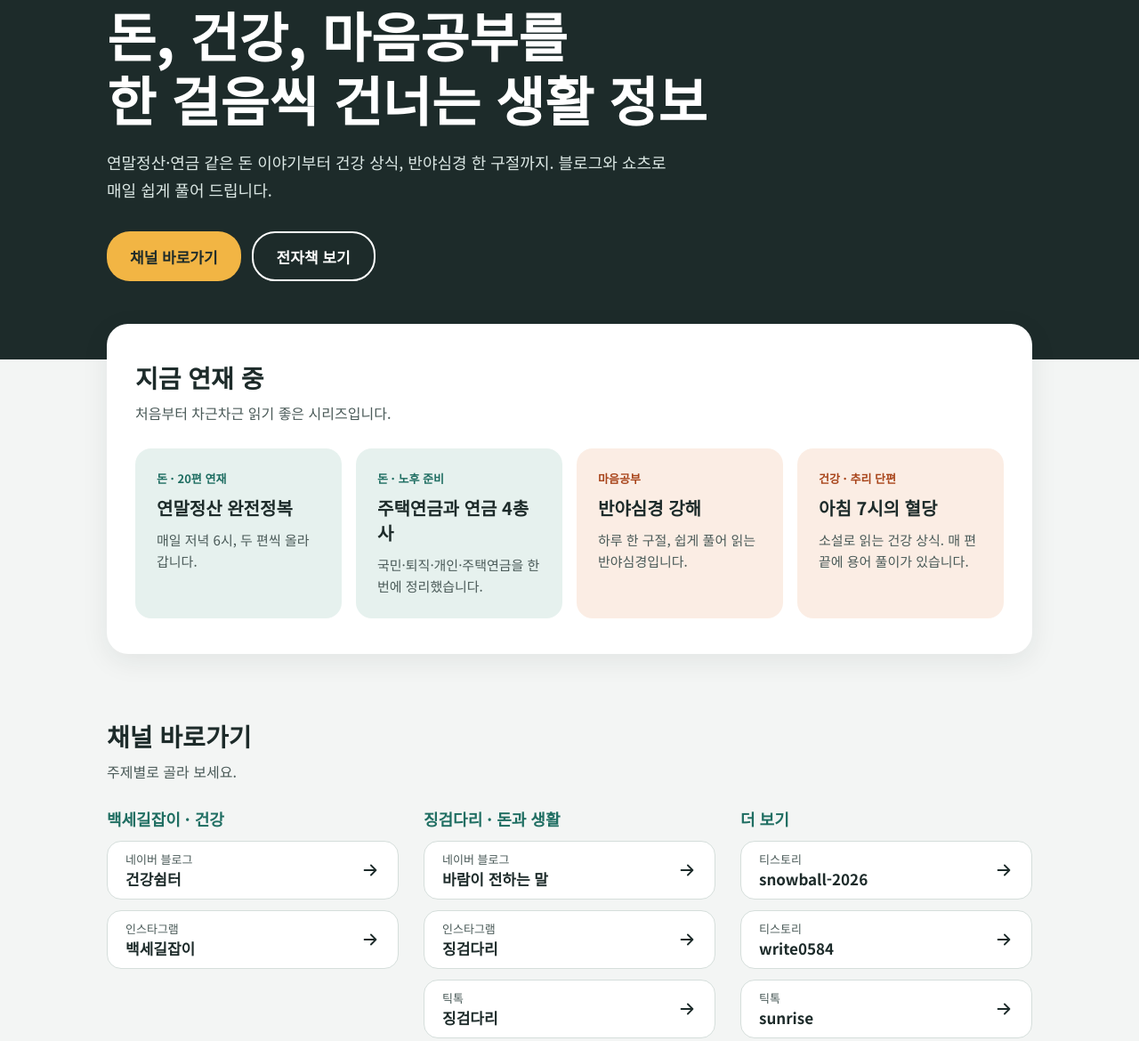
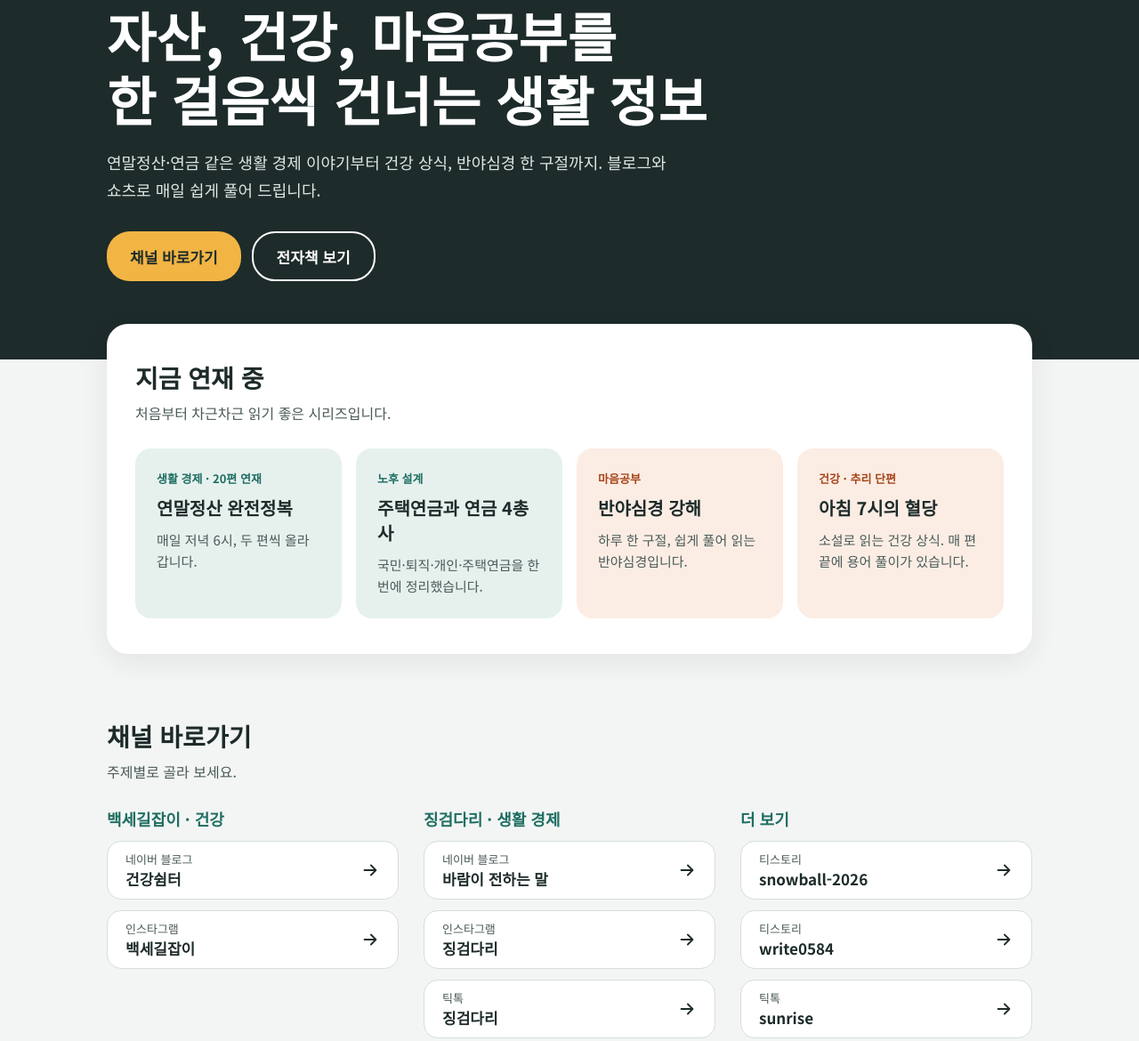
Before and after one commit to limjongtaek19-collab/limjongtaek19-collab.github.io, a plain HTML site: page index.html in a window 1280 px wide. Shown: the part 147-1317 px from the top of the page at 89% size. Drawn offline with Linux system fonts and the light colour scheme.

Commit message:
'돈' 표현을 자산·생활 경제로 다듬기
Co-Authored-By: Claude Opus 5.5 <noreply@anthropic.com>
Claude-Session: https://claude.ai/code/session_014ib7Jb9TKaLJPmBGSQ1WMx

```diff
--- a/index.html
+++ b/index.html
@@ -4,7 +4,7 @@
 <meta charset="utf-8">
 <meta name="viewport" content="width=device-width, initial-scale=1">
 <title>징검다리 · 백세길잡이</title>
-<meta name="description" content="연말정산·연금 같은 돈 이야기부터 건강 상식, 반야심경까지. 징검다리·백세길잡이 블로그와 SNS 채널 모음">
+<meta name="description" content="연말정산·연금 같은 생활 경제 이야기부터 건강 상식, 반야심경까지. 징검다리·백세길잡이 블로그와 SNS 채널 모음">
 <link rel="preconnect" href="https://fonts.googleapis.com">
 <link href="https://fonts.googleapis.com/css2?family=Noto+Sans+KR:wght@400;500;700;900&amp;display=swap" rel="stylesheet">
 <style>
@@ -23,8 +23,8 @@ a{color:#1D2B2A}a:hover{color:#0E5A4E}
 <span style="width: 22px; height: 14px; border-radius: 50%; background: #F2B544"></span>
 </div>
 <p style="margin: 0; font-size: 16px; font-weight: 500; color: #CFE3DE; letter-spacing: 0.04em">징검다리 · 백세길잡이</p>
-<h1 style="margin: 0; font-size: clamp(34px, 5vw, 60px); line-height: 1.2; font-weight: 900">돈, 건강, 마음공부를<br>한 걸음씩 건너는 생활 정보</h1>
-<p style="margin: 0; font-size: 18px; line-height: 1.7; color: #DCE8E5; max-width: 640px">연말정산·연금 같은 돈 이야기부터 건강 상식, 반야심경 한 구절까지. 블로그와 쇼츠로 매일 쉽게 풀어 드립니다.</p>
+<h1 style="margin: 0; font-size: clamp(34px, 5vw, 60px); line-height: 1.2; font-weight: 900">자산, 건강, 마음공부를<br>한 걸음씩 건너는 생활 정보</h1>
+<p style="margin: 0; font-size: 18px; line-height: 1.7; color: #DCE8E5; max-width: 640px">연말정산·연금 같은 생활 경제 이야기부터 건강 상식, 반야심경 한 구절까지. 블로그와 쇼츠로 매일 쉽게 풀어 드립니다.</p>
 <div style="display: flex; flex-wrap: wrap; gap: 12px; margin-top: 12px">
 <a href="#channels" style="display: inline-flex; align-items: center; min-height: 52px; padding: 0 26px; border-radius: 26px; background: #F2B544; color: #1D2B2A; font-weight: 700; font-size: 17px; text-decoration: none">채널 바로가기</a>
 <a href="#ebook" style="display: inline-flex; align-items: center; min-height: 52px; padding: 0 26px; border-radius: 26px; border: 2px solid #FFFFFF; color: #FFFFFF; font-weight: 700; font-size: 17px; text-decoration: none">전자책 보기</a>
@@ -39,12 +39,12 @@ a{color:#1D2B2A}a:hover{color:#0E5A4E}
 <p style="margin: 0 0 28px; font-size: 16px; color: #4A5A58">처음부터 차근차근 읽기 좋은 시리즈입니다.</p>
 <div style="display: grid; grid-template-columns: repeat(auto-fit, minmax(220px, 1fr)); gap: 16px">
 <a href="https://m.blog.naver.com/moonlighting2025" target="_blank" rel="noopener" style="display: flex; flex-direction: column; gap: 10px; padding: 24px; border-radius: 18px; background: #E6F1EE; text-decoration: none; color: #1D2B2A">
-<span style="font-size: 13px; font-weight: 700; color: #1F6E62">돈 · 20편 연재</span>
+<span style="font-size: 13px; font-weight: 700; color: #1F6E62">생활 경제 · 20편 연재</span>
 <strong style="font-size: 20px; line-height: 1.4">연말정산 완전정복</strong>
 <span style="font-size: 15px; line-height: 1.6; color: #4A5A58">매일 저녁 6시, 두 편씩 올라갑니다.</span>
 </a>
 <a href="https://m.blog.naver.com/moonlighting2025" target="_blank" rel="noopener" style="display: flex; flex-direction: column; gap: 10px; padding: 24px; border-radius: 18px; background: #E6F1EE; text-decoration: none; color: #1D2B2A">
-<span style="font-size: 13px; font-weight: 700; color: #1F6E62">돈 · 노후 준비</span>
+<span style="font-size: 13px; font-weight: 700; color: #1F6E62">노후 설계</span>
 <strong style="font-size: 20px; line-height: 1.4">주택연금과 연금 4총사</strong>
 <span style="font-size: 15px; line-height: 1.6; color: #4A5A58">국민·퇴직·개인·주택연금을 한 번에 정리했습니다.</span>
 </a>
@@ -81,7 +81,7 @@ a{color:#1D2B2A}a:hover{color:#0E5A4E}
 </div>
 
 <div style="display: flex; flex-direction: column; gap: 12px">
-<h3 style="margin: 0; font-size: 18px; font-weight: 700; color: #1F6E62">징검다리 · 돈과 생활</h3>
+<h3 style="margin: 0; font-size: 18px; font-weight: 700; color: #1F6E62">징검다리 · 생활 경제</h3>
 <a href="https://m.blog.naver.com/moonlighting2025" target="_blank" rel="noopener" style="display: flex; align-items: center; justify-content: space-between; gap: 12px; min-height: 64px; padding: 0 20px; border-radius: 16px; background: #FFFFFF; border: 1px solid #D5DEDB; text-decoration: none; color: #1D2B2A">
 <span style="display: flex; flex-direction: column"><span style="font-size: 13px; color: #4A5A58">네이버 블로그</span><strong style="font-size: 17px">바람이 전하는 말</strong></span>
 <svg width="22" height="22" viewBox="0 0 24 24" fill="none" stroke="currentColor" stroke-width="2" stroke-linecap="round" stroke-linejoin="round" aria-hidden="true"><path d="M5 12h14M13 6l6 6-6 6"/></svg>
```
